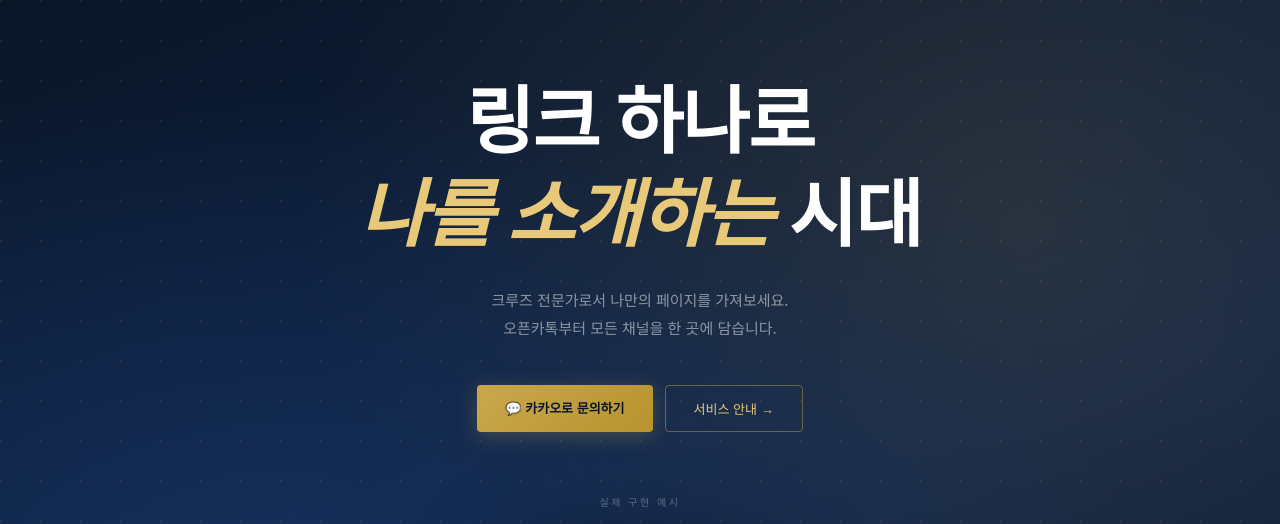
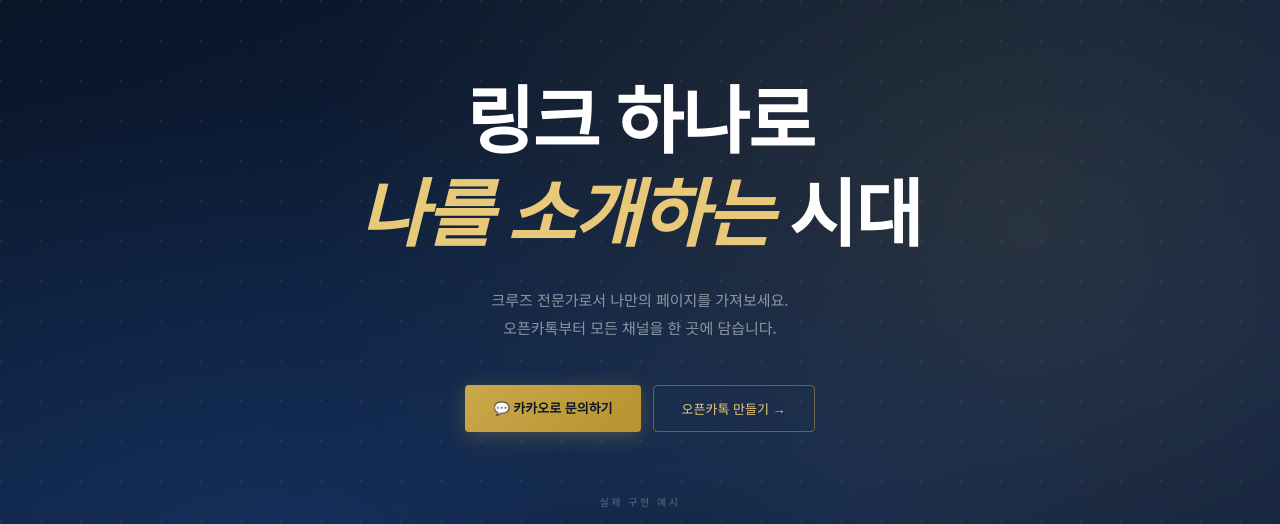
Before and after one commit to kbellalee4808-star/cruiseculb, a plain HTML site: page index.html in a window 1280 px wide. Shown: the top 524 px of the page. Drawn offline with nearby package versions, Linux system fonts and the light colour scheme; a web font is replaced by a local one.

Commit message:
Update index.html

```diff
--- a/index.html
+++ b/index.html
@@ -442,7 +442,7 @@
   </p>
   <div class="hero-cta">
     <a href="https://open.kakao.com/o/sbJudavg" target="_blank" class="btn-primary">💬 카카오로 문의하기</a>
-    <button class="btn-outline" onclick="document.getElementById('pricing').scrollIntoView({behavior:'smooth'})">서비스 안내 →</button>
+    <a href="https://kbellalee4808-star.github.io/-11/" target="_blank" class="btn-outline">오픈카톡 만들기 →</a>
   </div>
 
   <div class="preview-wrap">
```
